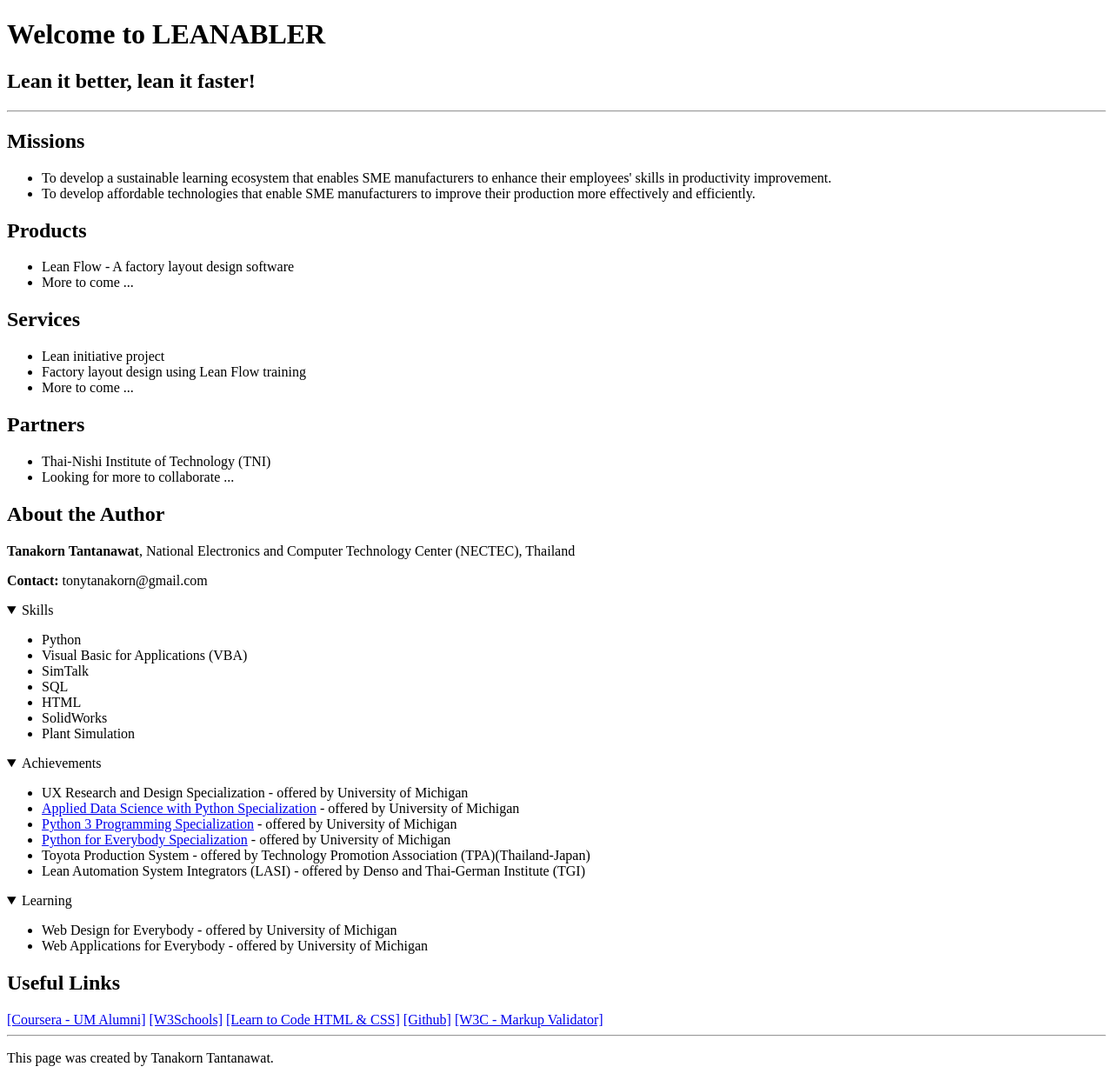
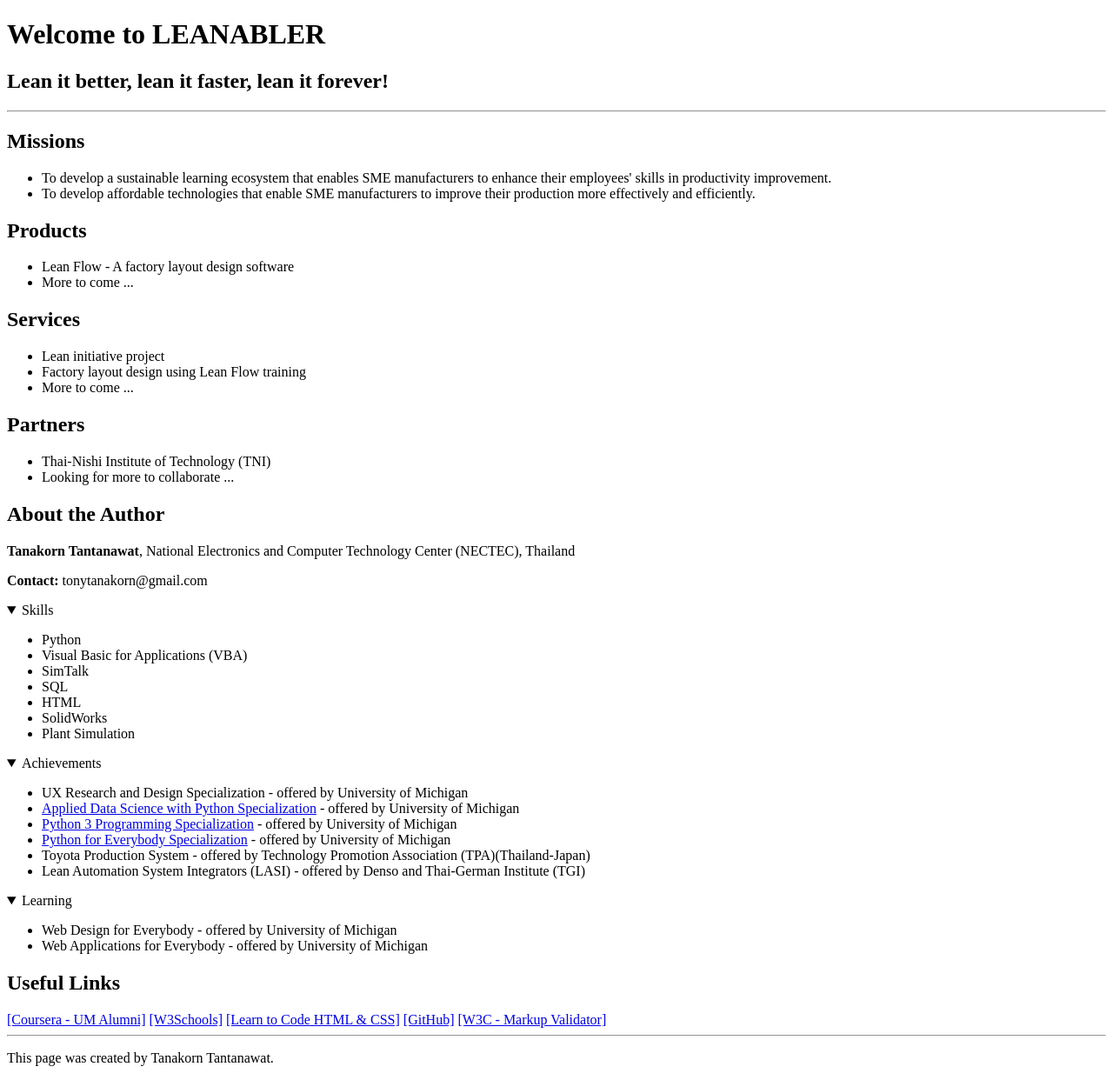
Before and after one commit to leanabler/html, a plain HTML site: page index.html in a window 1280 px wide. Shown: the whole page at 87% size. Drawn offline with Linux system fonts and the light colour scheme.

Commit message:
Add files via upload

```diff
--- a/index.html
+++ b/index.html
@@ -7,7 +7,7 @@
 <body>
 	<header>
     		<h1>Welcome to LEANABLER</h1>
-		<h2>Lean it better, lean it faster!</h2>
+		<h2>Lean it better, lean it faster, lean it forever!</h2>
 	</header>
 	<hr>
 	<section>
@@ -80,7 +80,7 @@
 			<a href="https://www.coursera.org/programs/university-of-michigan-alumni-y5q69">[Coursera - UM Alumni]</a>
 			<a href="https://www.w3schools.com">[W3Schools]</a>
 			<a href="https://learn.shayhowe.com/">[Learn to Code HTML & CSS]</a>
-			<a href="https://github.com">[Github]</a>
+			<a href="https://github.com">[GitHub]</a>
 			<a href="https://validator.w3.org/">[W3C - Markup Validator]</a>
     		</nav>
 	</section>
```
